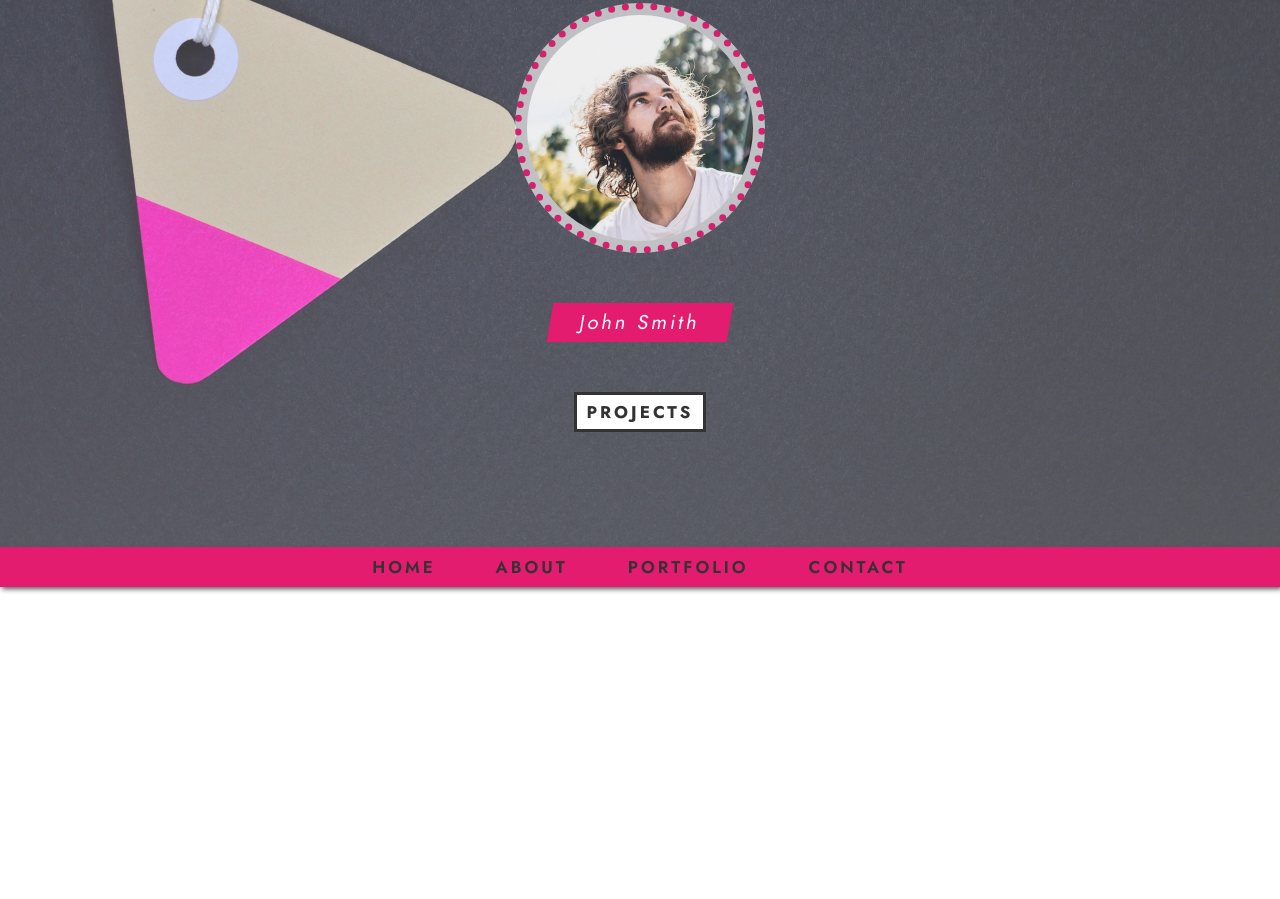
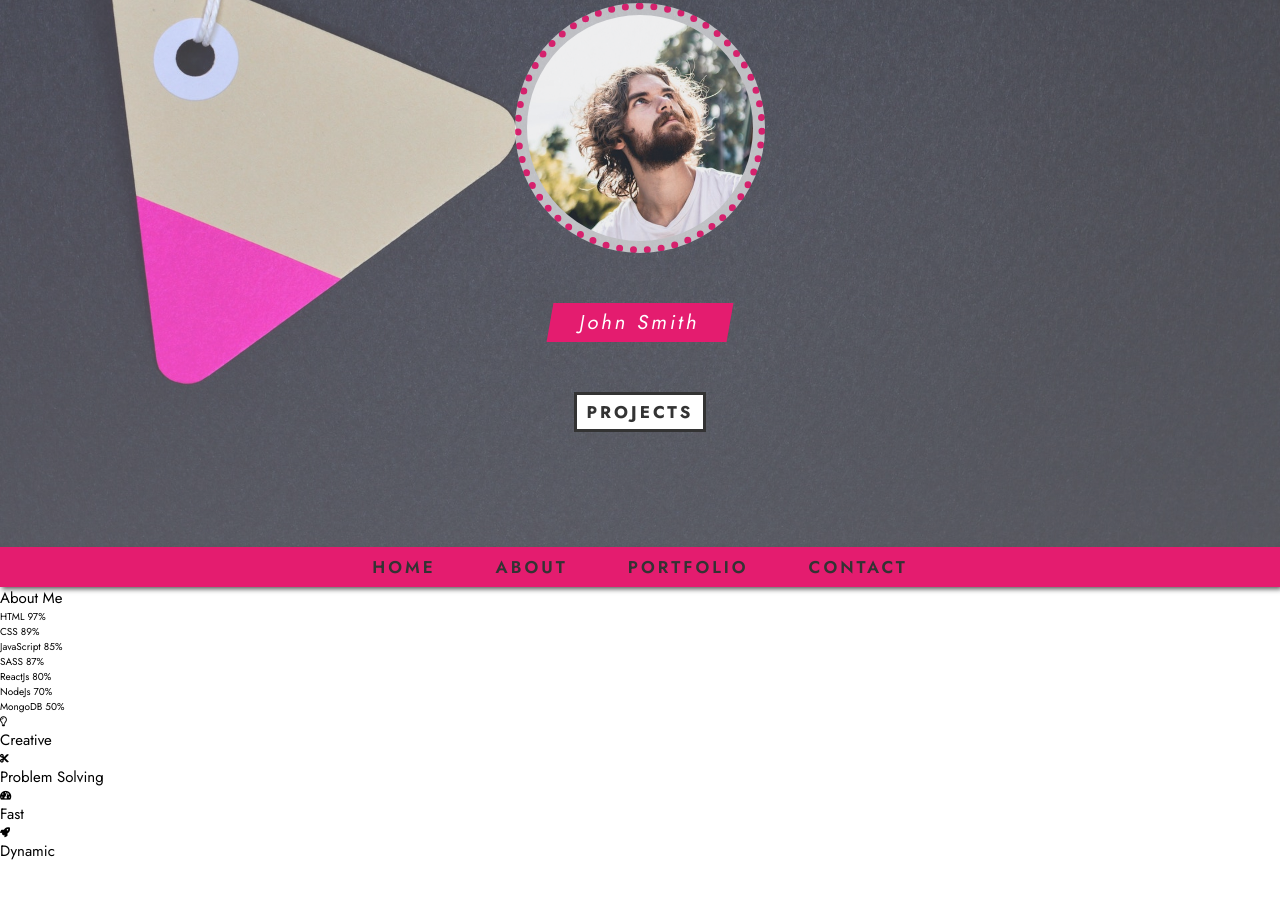
Before and after one commit to petukhov-a/personal-portfolio-site, a plain HTML site: page index.html in a window 1280 px wide. Shown: the part 253-1152 px from the top of the page. After the commit the page ends 1115 px from the top, so only its background shows below. Drawn offline with Linux system fonts and the light colour scheme.

Commit message:
created HTML Markup for section 2

```diff
--- a/index.html
+++ b/index.html
@@ -34,56 +34,80 @@
     </nav>
     <!-- End of Navbar -->
 
-    <br>
-    <br>
-    <br>
-    <br>
-    <br>
-    <br>
-    <br>
-    <br>
-    <br>
-    <br>
-    <br>
-    <br>
-    <br>
-    <br>
-    <br>
-    <br>
-    <br>
-    <br>
-    <br>
-    <br>
-    <br>
-    <br>
-    <br>
-    <br>
-    <br>
-    <br>
-    <br>
-    <br>
-    <br>
-    <br>
-    <br>
-    <br>
-    <br>
-    <br>
-    <br>
-    <br>
-    <br>
-    <br>
-    <br>
-    <br>
-    <br>
-    <br>
-    <br>
-    <br>
-    <br>
-    <br>
-    <br>
-    <br>
-    <br>
-    <br>
+    <!-- Section 2 -->
+    <section class="section-2">
+      <h1 class="section-2-heading">About Me</h1>
+      <div class="progress-bars-wrapper">
+        <div class="progress-bar">
+          <p class="progress-text">
+            HTML
+            <span>97</span>%
+          </p>
+          <div class="progress-percent"></div>
+        </div>
+        <div class="progress-bar">
+          <p class="progress-text">
+            CSS
+            <span>89</span>%
+          </p>
+          <div class="progress-percent"></div>
+        </div>
+        <div class="progress-bar">
+          <p class="progress-text">
+            JavaScript
+            <span>85</span>%
+          </p>
+          <div class="progress-percent"></div>
+        </div>
+        <div class="progress-bar">
+          <p class="progress-text">
+            SASS
+            <span>87</span>%
+          </p>
+          <div class="progress-percent"></div>
+        </div>
+        <div class="progress-bar">
+          <p class="progress-text">
+            ReactJs
+            <span>80</span>%
+          </p>
+          <div class="progress-percent"></div>
+        </div>
+        <div class="progress-bar">
+          <p class="progress-text">
+            NodeJs
+            <span>70</span>%
+          </p>
+          <div class="progress-percent"></div>
+        </div>
+        <div class="progress-bar">
+          <p class="progress-text">
+            MongoDB
+            <span>50</span>%
+          </p>
+          <div class="progress-percent"></div>
+        </div>
+      </div>
+      <div class="services">
+        <div class="service">
+          <i class="far fa-lightbulb"></i>
+          <h2 class="service-heading">Creative</h2>
+        </div>
+        <div class="service">
+          <i class="fas fa-cut"></i>
+          <h2 class="service-heading">Problem Solving</h2>
+        </div>
+        <div class="service">
+          <i class="fas fa-tachometer-alt"></i>
+          <h2 class="service-heading">Fast</h2>
+        </div>
+        <div class="service">
+          <i class="fas fa-rocket"></i>
+          <h2 class="service-heading">Dynamic</h2>
+        </div>
+      </div>
+    </section>
+    <!-- End of Section 2 -->
     <script src="script.js"></script>
   </body>
 </html>
```
